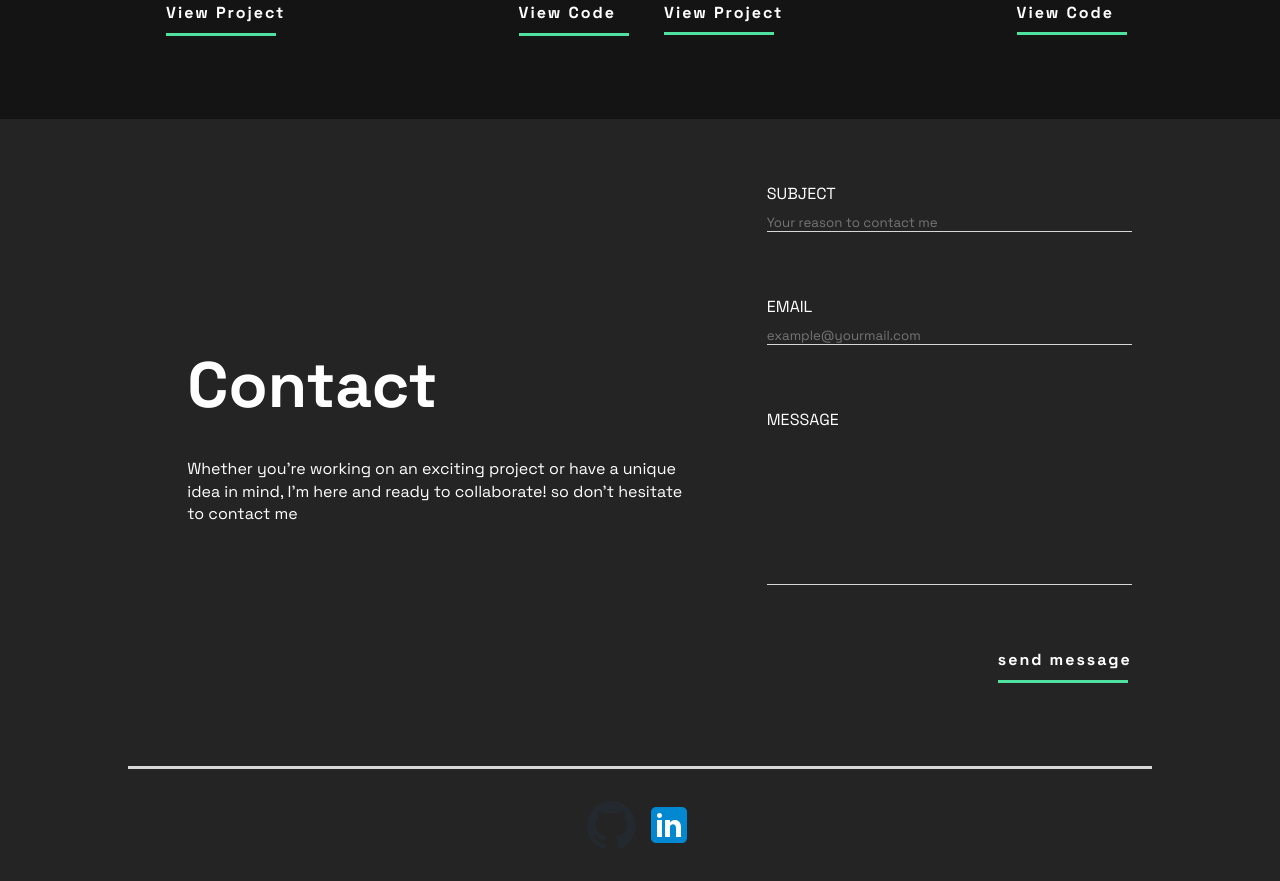
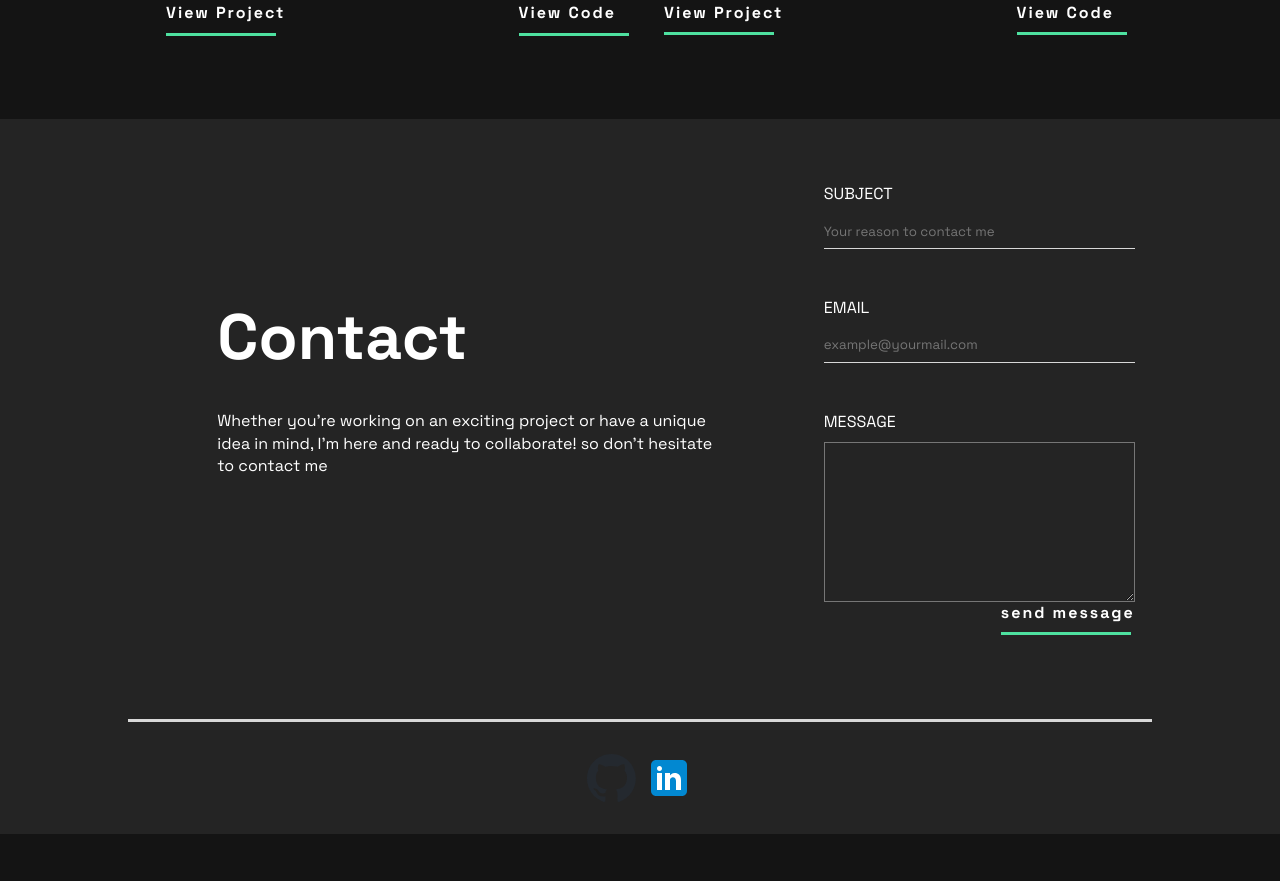
Before and after one commit to Luuiskame/portafolio, a React (Vite) app in the folder client/: page / in a window 1280 px wide. Shown: the part 1720-2601 px from the top of the page. After the commit the page ends 2554 px from the top, so only its background shows below. Built offline with nearby package versions, Linux system fonts and the light colour scheme.

Commit message:
feat: changing footer errrors margin

```diff
--- a/client/src/Components/Footer/Footer.jsx
+++ b/client/src/Components/Footer/Footer.jsx
@@ -93,7 +93,7 @@ const Footer = ()=>{
                 {formErrors.from && <span className={styles.error}>{formErrors.from}</span>}
 
                 <label htmlFor="text">message</label>
-                <input className={styles.messageInput} type="text" name='text' value={mailInfo.text} onChange={handleChange}/>
+                <textarea className={styles.messageInput} type="text" name='text' value={mailInfo.text} onChange={handleChange}/>
                 {formErrors.text && <span className={styles.error}>{formErrors.text}</span>}
 
                 <button type="submit">send message</button>
--- a/client/src/Components/Footer/Footer.module.css
+++ b/client/src/Components/Footer/Footer.module.css
@@ -33,6 +33,7 @@
     margin: 0 auto;
 
     & label {
+        margin-top: 3rem;
         margin-bottom: .6rem;
         text-transform: uppercase;
     }
@@ -42,7 +43,7 @@
         border: none;
         border-bottom: 1px solid  #D8D8D8;
         background-color: transparent;
-        margin-bottom: 4rem;
+        height: 2.2rem;
     }
 
     & button{
@@ -74,7 +75,7 @@
 
 .error {
     color: red;
-    margin-bottom: 1.6rem;
+    margin-top: .6rem;
 }
 
 .eachForm {
@@ -82,8 +83,8 @@
 }
 
 .messageInput {
-    padding: 4rem;
-    text-align: start;
+    background-color: transparent;
+    height: 10rem;
 }
 
 .twoImagesContainer {
@@ -124,7 +125,7 @@
     .widthContainer {
         width: 80%;
         margin: 0 auto;
-        margin-top: 4rem;
+        margin-top: 1rem;
         display: grid;
         grid-template-areas:
         "contact form"
```
